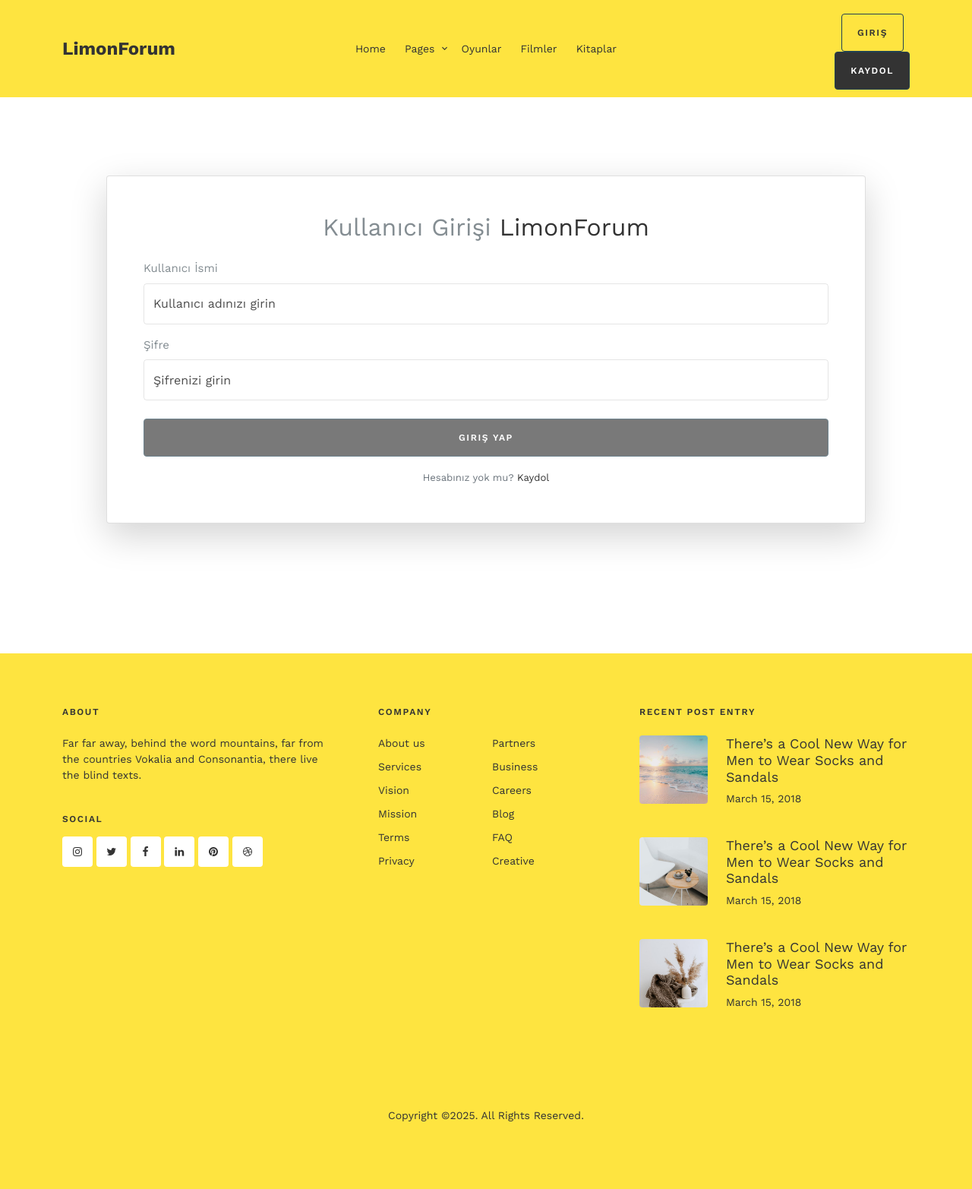
After one commit to BoraKalkann/Limon_Forum_Project, a Django app: page /login/ in a window 1280 px wide. The commit adds this page. Shown: the whole page at 76% size. Run offline with Django 5.2, Linux system fonts and the light colour scheme; some libraries are stand-ins or nearby versions; some web fonts are replaced.

Commit message:
Frontend is completed for the register and login pages.

```diff
--- /dev/null
+++ b/limonforum/forum/templates/forum/login.html
@@ -0,0 +1,27 @@
+{% extends "base.html" %}
+{% load static %}
+
+{% block content %}
+
+      <div class="d-flex justify-content-center align-items-center min-vh-100">
+    <div class="card shadow-lg p-5" style="width: 100%; max-width: 1000px;">
+      <h2 class="text-center mb-4">Kullanıcı Girişi  <span class="text-primary">LimonForum</span></h2>
+
+      <form>
+        <div class="mb-3">
+          <label for="username" class="form-label">Kullanıcı İsmi</label>
+          <input type="text" id="username" class="form-control" placeholder="Kullanıcı adınızı girin">
+        </div>
+        <div class="mb-4">
+          <label for="password" class="form-label">Şifre</label>
+          <input type="password" id="password" class="form-control" placeholder="Şifrenizi girin">
+        </div>
+        <button class="btn btn-primary w-100" disabled>Giriş Yap</button>
+      </form>
+
+      <div class="text-center mt-3">
+        <small class="text-muted">Hesabınız yok mu? <a href="#">Kaydol</a></small>
+      </div>
+    </div>
+  </div>
+{% endblock %}
--- a/limonforum/forum/urls.py
+++ b/limonforum/forum/urls.py
@@ -10,5 +10,7 @@ urlpatterns = [
     path('contact', views.contactPage, name='contactPage'),
     path('search-result', views.searchResultPage, name='searchResultPage'),
     path('single', views.singlePage, name='singlePage'),
-    path("api/games/", games_proxy, name="games_proxy")
+    path("api/games/", games_proxy, name="games_proxy"),
+    path('login/', views.login_view, name='loginPage'),
+    path('register/', views.register_view, name='registerPage'),
 ]
--- a/limonforum/forum/views.py
+++ b/limonforum/forum/views.py
@@ -22,7 +22,10 @@ def searchResultPage(request):
 
 def singlePage(request):
     return render(request, 'forum/single.html')
-
+def login_view(request):
+    return render(request, 'forum/login.html')
+def register_view(request):
+    return render(request, 'forum/register.html')
 # views.py
 import requests
 from django.http import JsonResponse
--- a/limonforum/templates/partials/header.html
+++ b/limonforum/templates/partials/header.html
@@ -37,19 +37,17 @@
                                     </li>
                                 </ul>
                             </li>
-                            <li><a href="{% url 'categoryPage' %}">Culture</a></li>
-                            <li><a href="{% url 'categoryPage' %}">Business</a></li>
-                            <li><a href="{% url 'categoryPage' %}">Politics</a></li>
+                            <li><a href="{% url 'categoryPage' %}">Oyunlar</a></li>
+                            <li><a href="{% url 'categoryPage' %}">Filmler</a></li>
+                            <li><a href="{% url 'categoryPage' %}">Kitaplar</a></li>
                         </ul>
                     </div>
                     <div class="col-2 text-end">
-                        <a href="#" class="burger ms-auto float-end site-menu-toggle js-menu-toggle d-inline-block d-lg-none light">
-                            <span></span>
-                        </a>
-                        <form action="#" class="search-form d-none d-lg-inline-block">
-                            <input type="text" class="form-control" placeholder="Search...">
-                            <span class="bi-search"></span>
-                        </form>
+                         <!-- Login & Register Buttons -->                        <div class="d-none d-lg-inline-block mt-2">
+                            <a href="{% url 'loginPage' %}" class="btn btn-outline-primary btn-sm me-2">Giriş</a>
+                            <a href="{% url 'registerPage' %}" class="btn btn-primary btn-sm">Kaydol</a>
+                        </div>
+                        <!-- End Login & Register Buttons -->
                     </div>
                 </div>
             </div>
```
Also changed, not shown: limonforum/forum/templates/forum/register.html (added, +86 -0 lines).
